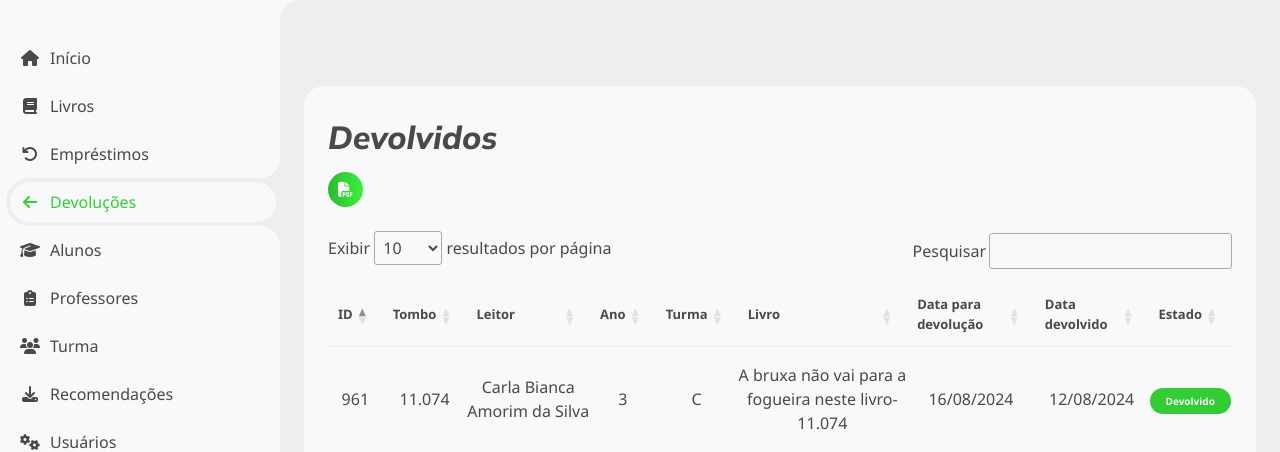
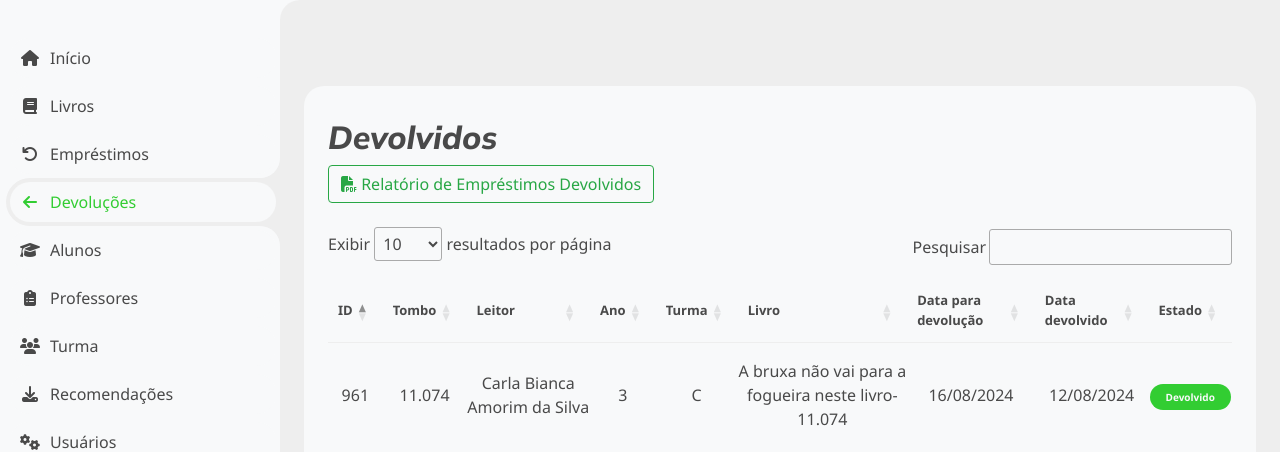
Before and after one commit to camillelimade/Educa3, a PHP site: page /View/devolvidos.php in a window 1280 px wide. Shown: the part 56-508 px from the top of the page. Run offline with PHP 8.4, Linux system fonts and the light colour scheme; a user stored in the database is signed in; data comes from the database, SQL or seed files in the repository; some libraries are stand-ins or nearby versions.

Commit message:
correção de vinculação dos relatórios

```diff
--- a/View/ativos.php
+++ b/View/ativos.php
@@ -146,8 +146,8 @@ $conn = $conexao->getConnection();
                     <div class="order">
                         <div class="head">
                             <h3>Ativos</h3>
-                            <button class="pdf-button" id="pdf-button" aria-label="botão pdf" onclick="abrirAluno()">
-                                <i class="fas fa-file-pdf"></i></button>
+                            <button class="btn btn-outline-warning" id="pdf-button" aria-label="botão pdf" onclick="abrirAluno()">
+                                <i class="fas fa-file-pdf"></i>  Relatório de Empréstimos Ativos</button>
 
                             <script>
                                 function abrirAluno() {
--- a/View/devolucao.php
+++ b/View/devolucao.php
@@ -156,7 +156,6 @@ $conn = $conexao->getConnection();
                                     window.open(urlDoPDF, '_blank');
                                 }
                             </script>
-                            <button class="btn btn-outline-primary" id="pdf-button" aria-label="botão pdf" onclick="abrirAluno()">Relatório de Pendências</button>
                         <span id="msgAlerta"></span>
                         <table id="TableDev" style="width:100%">
 								<thead>
--- a/View/devolvidos.php
+++ b/View/devolvidos.php
@@ -146,8 +146,8 @@ $conn = $conexao->getConnection();
                     <div class="order">
                         <div class="head">
                             <h3>Devolvidos</h3>
-                            <button class="pdf-button" id="pdf-button" aria-label="botão pdf" onclick="abrirAluno()">
-                                <i class="fas fa-file-pdf"></i></button>
+                            <button class="btn btn-outline-success" id="pdf-button" aria-label="botão pdf" onclick="abrirAluno()">
+                                <i class="fas fa-file-pdf"></i>  Relatório de Empréstimos Devolvidos</button>
 
                             <script>
                                 function abrirAluno() {
--- a/View/pendentes.php
+++ b/View/pendentes.php
@@ -146,8 +146,8 @@ $conn = $conexao->getConnection();
                     <div class="order">
                         <div class="head">
                             <h3>Pendentes</h3>
-                            <button class="pdf-button" id="pdf-button" aria-label="botão pdf" onclick="abrirAluno()">
-                                <i class="fas fa-file-pdf"></i></button>
+                            <button class="btn btn-outline-danger" id="pdf-button" aria-label="botão pdf" onclick="abrirAluno()">
+                                <i class="fas fa-file-pdf"></i>  Relatório de Pendências</button>
 
                             <script>
                                 function abrirAluno() {
```
